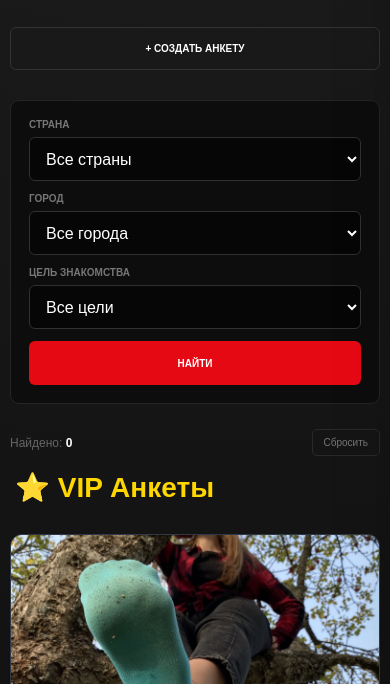
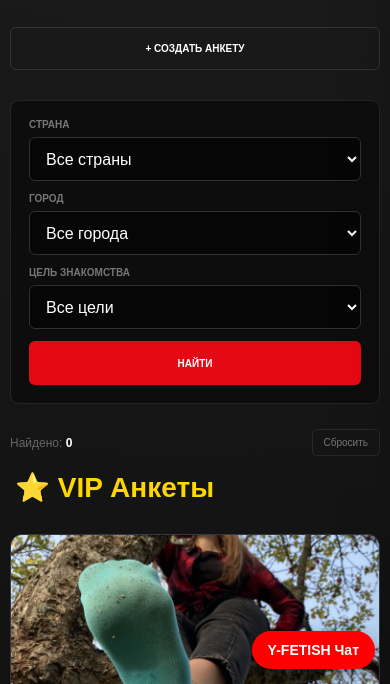
Before and after one commit to LilYolDi/Y-FETISH.Y, a website: page profiles.html in a window 390 px wide. Shown: the part 160-844 px from the top of the page. Drawn offline with Linux system fonts and the light colour scheme; no server answers.

Commit message:
Refactor profiles.css with updated styles

```diff
--- a/profiles.css
+++ b/profiles.css
@@ -964,3 +964,49 @@ border: 1px solid #202020;
     background: #ff1a25;
     transform: translateY(-1px);
 }
+
+
+
+
+
+
+.telegram-chat-button {
+    position: fixed;
+    right: 20px;
+    bottom: 20px;
+
+    z-index: 9999;
+
+    padding: 13px 20px;
+
+    background: #ff0000;
+    color: white;
+
+    text-decoration: none;
+
+    border-radius: 30px;
+
+    font-size: 16px;
+    font-weight: bold;
+
+    box-shadow: 0 5px 20px rgba(0, 0, 0, 0.4);
+
+    transition: 0.2s;
+}
+
+.telegram-chat-button:hover {
+    transform: translateY(-3px);
+}
+
+@media (max-width: 600px) {
+
+    .telegram-chat-button {
+        right: 15px;
+        bottom: 15px;
+
+        padding: 11px 16px;
+
+        font-size: 14px;
+    }
+
+}
```
